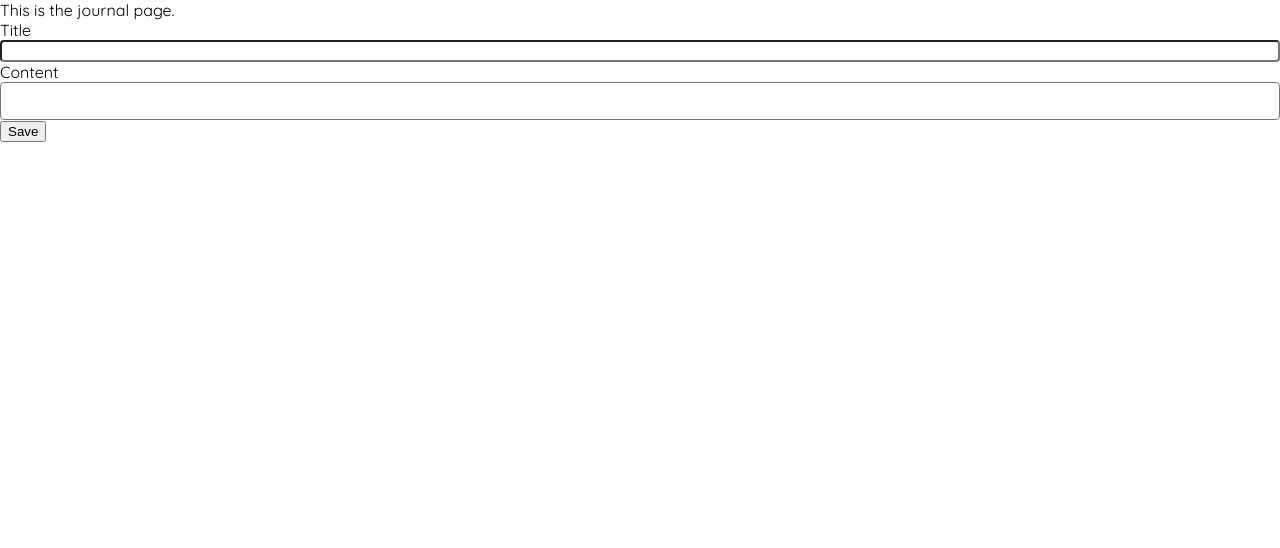
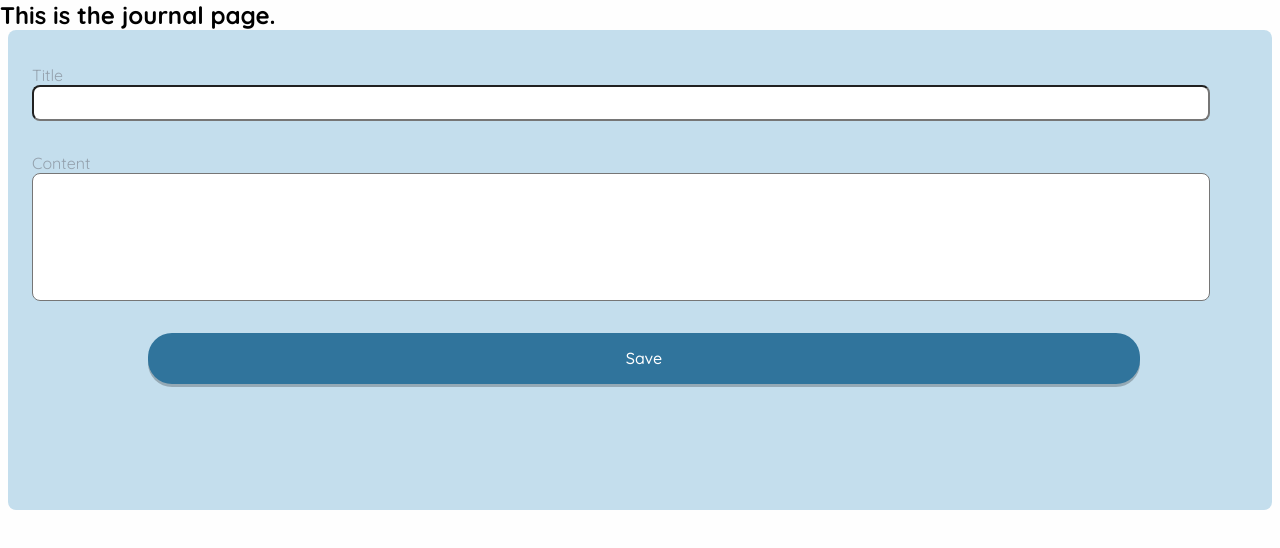
Before and after one commit to Gab-A/gabrielle-asante-capstone, a React (Create React App) app: page /journal in a window 1280 px wide. Shown: the top 548 px of the page. Built offline with nearby package versions, Linux system fonts and the light colour scheme.

Commit message:
Refactor journal page and journal entries page

```diff
--- a/src/App.js
+++ b/src/App.js
@@ -18,7 +18,7 @@ function App() {
           <Route path="/signup" element={<SignupPage />} />
           <Route path="/profile" element={<ProfilePage />} />
           <Route path="/journal" element={<JournalPage />} />
-          <Route path="/journalEntries" element={<JournalEntriesPage />} />
+          <Route path="/journal-entries" element={<JournalEntriesPage />} />
           <Route path="/tracker" element={<TrackerPage />} />
         </Routes>
       </BrowserRouter>
--- a/src/pages/JournalEntriesPage/JournalEntriesPage.js
+++ b/src/pages/JournalEntriesPage/JournalEntriesPage.js
@@ -3,6 +3,7 @@ import getAllJournals from "../../scripts/utils/get-all-journals";
 
 export default function JournalEntriesPage() {
   const [journals, setJournals] = useState(null);
+  const [expand, setExpanded] = useState(false);
 
   useEffect(() => {
     const fetchJournals = async () => {
@@ -19,17 +20,30 @@ export default function JournalEntriesPage() {
   if (!journals) {
     return <p>Loading</p>;
   }
+
+  const handleExpand = (journal) => {
+    setExpanded((selectedJournal) =>
+      selectedJournal === journal ? null : journal
+    );
+  };
   return (
-    <section>
-      <div>
-        <article>
-          {journals.map((journal) => (
-            <div key={journal.id}>
-              <p>{journal.title}</p>
-            </div>
-          ))}
-        </article>
+    <article className="journal__entries">
+      <div className="journal__entries-wrapper">
+        {journals.map((journal, index) => (
+          <div key={index}>
+            {" "}
+            <h4>{journal.title}</h4>
+            {!expand || expand !== journal ? (
+              <button onClick={() => handleExpand(journal)}>Read More</button>
+            ) : (
+              <div>
+                <p>{journal.content}</p>
+                <button onClick={() => handleExpand(journal)}>Read Less</button>
+              </div>
+            )}
+          </div>
+        ))}
       </div>
-    </section>
+    </article>
   );
 }
--- a/src/pages/JournalEntriesPage/JournalEntriesPage.scss
+++ b/src/pages/JournalEntriesPage/JournalEntriesPage.scss
@@ -0,0 +1,5 @@
+@use "../../styles/partials/mixins" as *;
+@use "../../styles/partials/variables" as *;
+
+.journal-entries {
+}
--- a/src/pages/JournalPage/JournalPage.js
+++ b/src/pages/JournalPage/JournalPage.js
@@ -31,7 +31,7 @@ export default function JournalPage() {
       description: event.target.content.value,
     };
     try {
-      await axios.post("/journal", newJournal);
+      await axios.post("http://localhost:8000/journal", newJournal);
       setIsError(false);
     } catch (error) {
       setIsError(true);
@@ -45,13 +45,12 @@ export default function JournalPage() {
 
     if (!title) {
       formIsValid = false;
-      errors["title"] = "Hey, you forgot to enter a title for your journal";
+      errors["title"] = "Hey, please add a title for your journal!";
     }
 
     if (!content) {
       formIsValid = false;
-      errors["content"] =
-        "Hey, you forgot to add some content for your journal";
+      errors["content"] = "Hey, please add some content for your journal!";
     }
 
     if (!formIsValid) {
@@ -61,9 +60,11 @@ export default function JournalPage() {
     if (!formIsValid) {
       setMessage(false);
     } else {
-      setMessage("Journal entry uploaded. Redirecting to you the ");
+      setMessage(
+        "Journal entry uploaded. Redirecting to your journal entries page "
+      );
       setTimeout(() => {
-        // navigate("/");
+        navigate("/journal-entries");
       }, 1500);
       event.target.reset();
     }
@@ -72,17 +73,19 @@ export default function JournalPage() {
   return (
     <section className="journal">
       <div className="journal__wrapper">
-        <p>This is the journal page.</p>
+        <h2>This is the journal page.</h2>
         <form className="journal__form" onSubmit={handleSubmit}>
-          <div className="journal__form-group">
-            <label htmlFor="title">Title</label>
+          <div className="journal__form-group journal__form-title">
+            <label htmlFor="title" className="journal__form-label">
+              Title
+            </label>
             <input
               type="text"
               name="title"
               id="title"
               value={title}
               onChange={handleChangeTitle}
-              className={`journal__input ${
+              className={`journal__input journal__input--title${
                 submit && title === "" ? "journal__input--invalid" : ""
               }`}
             />
@@ -90,8 +93,10 @@ export default function JournalPage() {
               <p className="journal__form-error">{errors.title}</p>
             )}
           </div>
-          <div className="journal__form-group">
-            <label htmlFor="content">Content</label>
+          <div className="journal__form-group journal__form-content">
+            <label htmlFor="content" className="journal__form-label">
+              Content
+            </label>
             <textarea
               name="content"
               id="content"
@@ -105,7 +110,7 @@ export default function JournalPage() {
               <p className="journal__form-error">{errors.content}</p>
             )}
           </div>
-          <div className="journal__button-group">
+          <div className="journal__button-container">
             <button className="journal__button">Save</button>
           </div>
         </form>
--- a/src/pages/JournalPage/JournalPage.scss
+++ b/src/pages/JournalPage/JournalPage.scss
@@ -1,14 +1,72 @@
+@use "../../styles/partials/mixins" as *;
+@use "../../styles/partials/variables" as *;
+
 .journal {
   &__form-group {
     display: flex;
     flex-direction: column;
   }
 
+  &__form {
+    background-color: $columbia-blue;
+    // background-color: #fefae0;
+    border-radius: 0.5rem;
+    height: 60vh;
+    margin-left: 0.5rem;
+    margin-right: 0.5rem;
+    padding-left: 1.5rem;
+    padding-top: 0.2rem;
+  }
+  &__form-title {
+    margin-top: 2rem;
+  }
+
+  &__form-content {
+    margin-top: 2rem;
+  }
+
   &__input {
-    border-radius: 0.25rem;
+    border-radius: 0.5rem;
+    width: 95%;
     font-family: "Quicksand";
+    padding: 0.5rem;
     &--content {
       resize: none;
+      height: 8rem;
     }
   }
+
+  &__form-label {
+    color: $dark-grey;
+  }
+
+  &__button-container {
+    @include flexCenter(row);
+    margin-top: 2rem;
+    margin: 2rem auto;
+  }
+
+  &__button {
+    color: $primary-white;
+    background-color: $dark-blue;
+    width: 80%;
+    font-weight: 500;
+    font-family: "Quicksand";
+    font-size: 1rem;
+    border: none;
+    border-radius: 1.5rem;
+    padding: 0.95rem 1rem;
+    margin-right: 1rem;
+    box-shadow: rgba(0, 0, 0, 0.24) 0px 3px 0px;
+    cursor: pointer;
+
+    &:active {
+      box-shadow: none;
+      transform: translateY(0.375rem);
+    }
+  }
+
+  &__form-error {
+    margin-top: 1rem;
+  }
 }
--- a/src/styles/partials/_variables.scss
+++ b/src/styles/partials/_variables.scss
@@ -10,7 +10,10 @@ $air-blue: #5fa5ce;
 $black: #262626;
 $box-shadow: #242526;
 $light-grey: #e5e8eb;
+$dark-grey: #94a1ad;
 $bg-color: #fefefe;
+$indigo-dye: #2c5c90;
+$dark-blue: #30749c;
 
 $wrapper-max-width: 1140px;
 $tablet-breakpoint: 768px;
```
